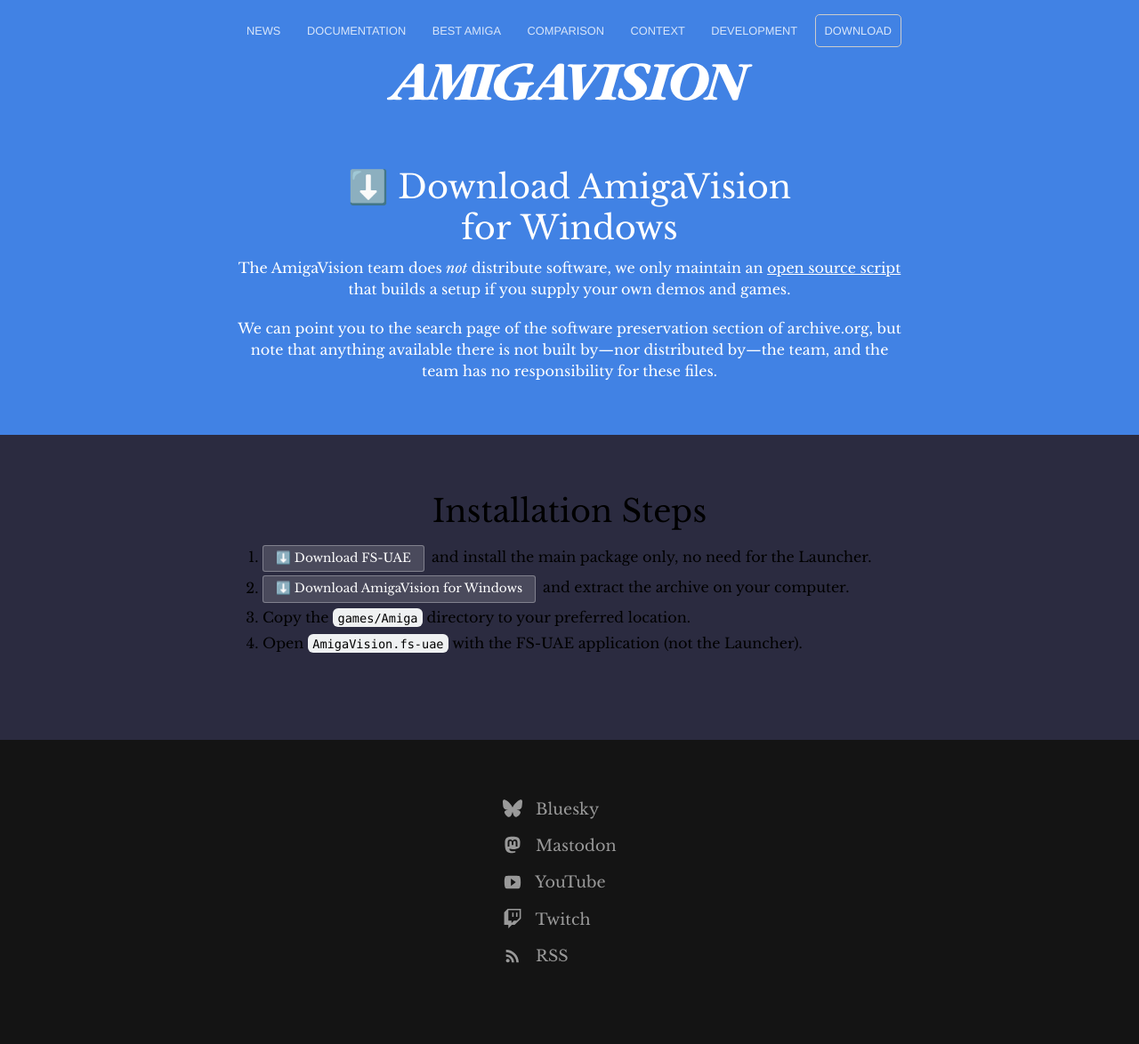
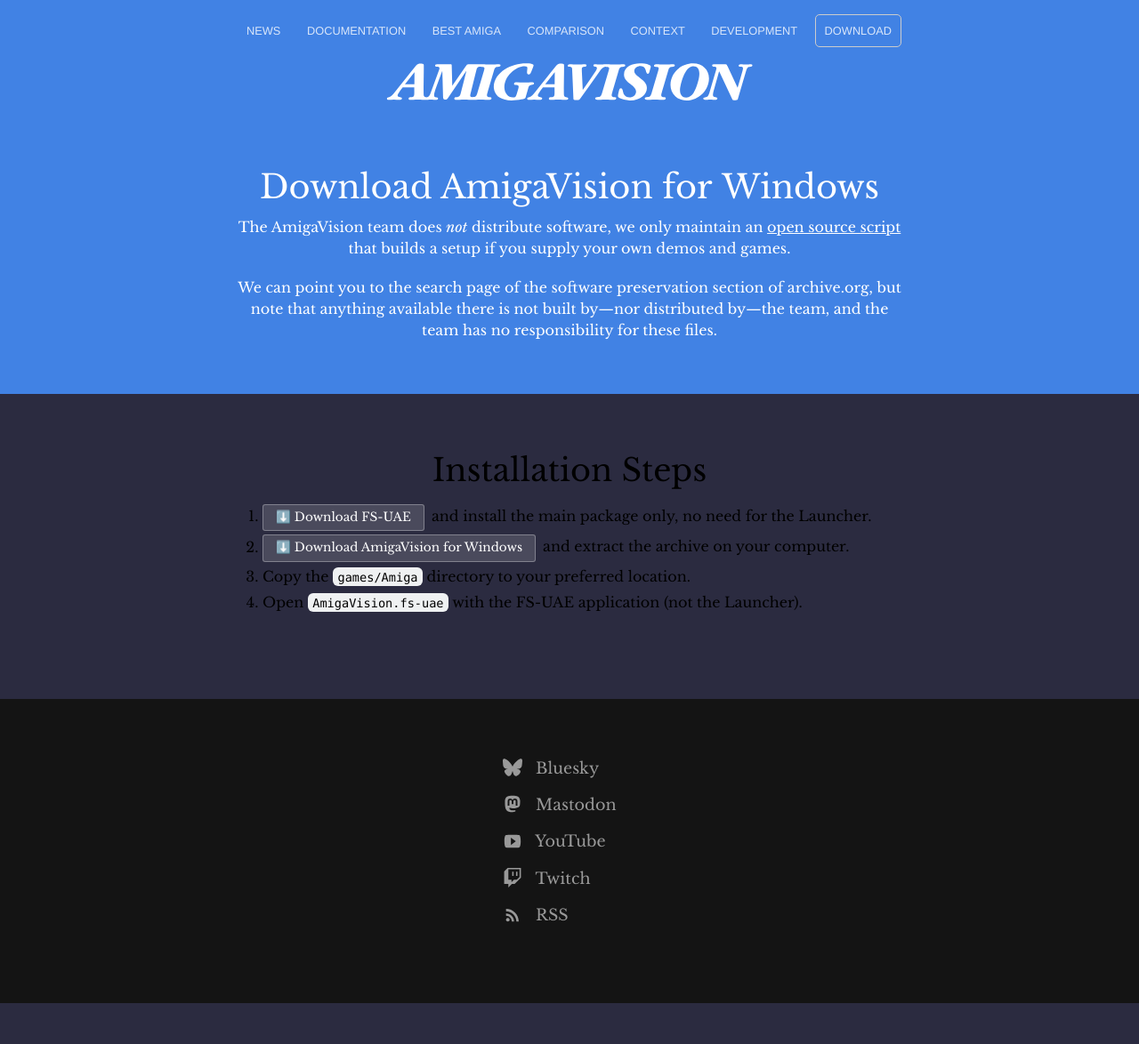
Before and after one commit to amigavision/amigavision.github.io, a Jekyll site: the page built from download/windows.html, in a window 1280 px wide. Shown: the whole page at 89% size. Built offline with Jekyll 4.4.1, drawn with Linux system fonts in a browser that asks for light colours; after the commit the page ends 1128 px from its top, so only the background shows below that.

Commit message:
Remove arrow from headline

```diff
--- a/download/windows.html
+++ b/download/windows.html
@@ -6,7 +6,7 @@
 
 <section class="hero">
 	<div class="text-container">
-    <h1>⬇️ Download AmigaVision for Windows</h1>
+    <h1>Download AmigaVision for Windows</h1>
 		<p class="subtext">The AmigaVision team does <em>not</em> distribute software, we only maintain an <a href="https://github.com/amigavision/AmigaVision" style="color:white; text-decoration: underline">open source script</a> that builds a setup if you supply your own demos and&nbsp;games.</p>
 
 		<p class="subtext">We can point you to the search page of the software preservation section of archive.org, but note that anything available there is not built by&mdash;nor distributed by&mdash;the team, and the team has no responsibility for these&nbsp;files.</p>
```
